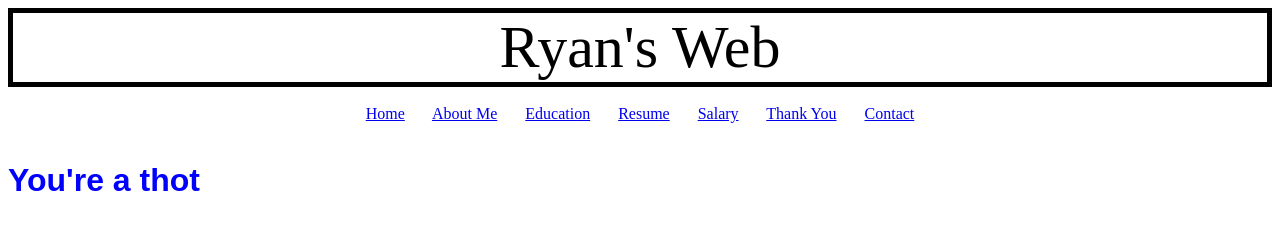
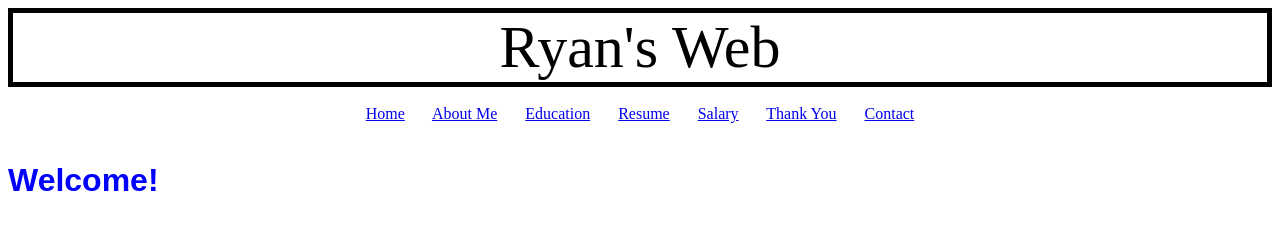
Before and after one commit to rarevalo16/portfolio, a plain HTML site: page index.html in a window 1280 px wide. Drawn offline with Linux system fonts and the light colour scheme.

Commit message:
Update index.html

```diff
--- a/index.html
+++ b/index.html
@@ -43,7 +43,7 @@
 </br>
 
 
-<h1><class id="chewbster">You're a thot</h1>
+<h1><class id="chewbster">Welcome!</h1>
 
   <style>
     #chewbster {
```
